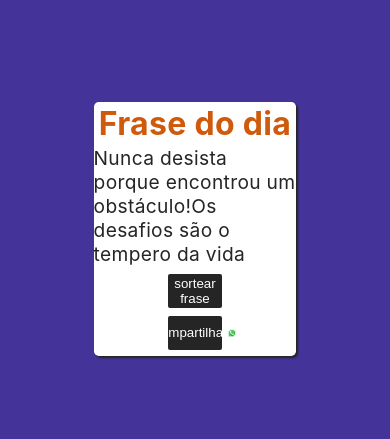
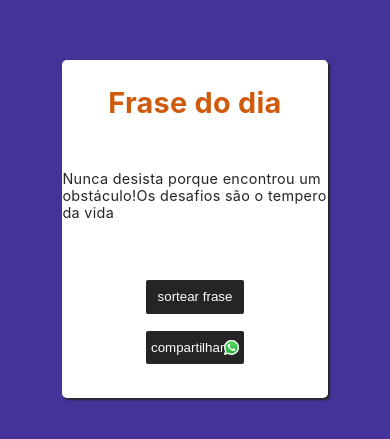
Before and after one commit to jezielfsilva/frasedodia, a React (Create React App) app: page / in a window 390 px wide. Shown: the part 193-632 px from the top of the page. Built offline with nearby package versions, Linux system fonts and the light colour scheme.

Commit message:
design responsivo terminado

```diff
--- a/src/App.js
+++ b/src/App.js
@@ -22,28 +22,41 @@ const BoxPhrase = styled.div`
       flex-direction: column;
       justify-content: space-around;
 
-      @media(max-width: 1169px) {
-        width: 38vw;
+      @media(max-width: 1024px) {
+        width: 44vw;
       }
 
-      @media(max-width: 936px) {
-        width: 48vw;
-      }
-
-      @media(max-width: 832px) {
-        width: 52vw;
+      @media(max-width: 425px) {
+        width: 68vw;
+        height: 40vh;
       }
 `;
 
 const Title = styled.h1`
       letter-spacing: 0.01em;
       color: #cf5a0c;
+
+      @media(max-width: 425px) {
+        font-size: 1.8rem;
+      }
+
+      @media(max-width: 320px) {
+        font-size: 1.6rem;
+      }
 `;
 
 const Text = styled.p`
       color: #252525;
       font-size: 1.2rem;
       letter-spacing: 0.02rem;
+
+      @media(max-width: 768px) {
+        font-size: 1rem;
+      }
+
+      @media(max-width: 425px) {
+        font-size: 0.9rem;
+      }
 `;
 
 const BoxButtons = styled.div`
@@ -53,17 +66,9 @@ const BoxButtons = styled.div`
       align-items: center;
       justify-content: space-around;
 
-      @media(max-width: 936px) {
-        width: 34vw;
-      }
-
-      @media(max-width: 832px) {
-        width: 38vw;
-      }
-
-      @media(max-width: 664px) {
+      @media(max-width: 425px) {
         flex-direction: column;
-        height: 10vh;
+        height: 12vh;
       }
 `;
 
@@ -78,8 +83,16 @@ const Buttons = styled.button`
       align-items: center;
       justify-content: center;
 
-      @media(max-width: 936px) {
-        width: 14vw;
+      @media(max-width: 768px) {
+        width: 13vw;
+      }
+
+      @media(max-width: 425px) {
+        width: 25vw;
+      }
+
+      @media(max-width: 320px) {
+        width: 30vw;
       }
 `;
 
```
